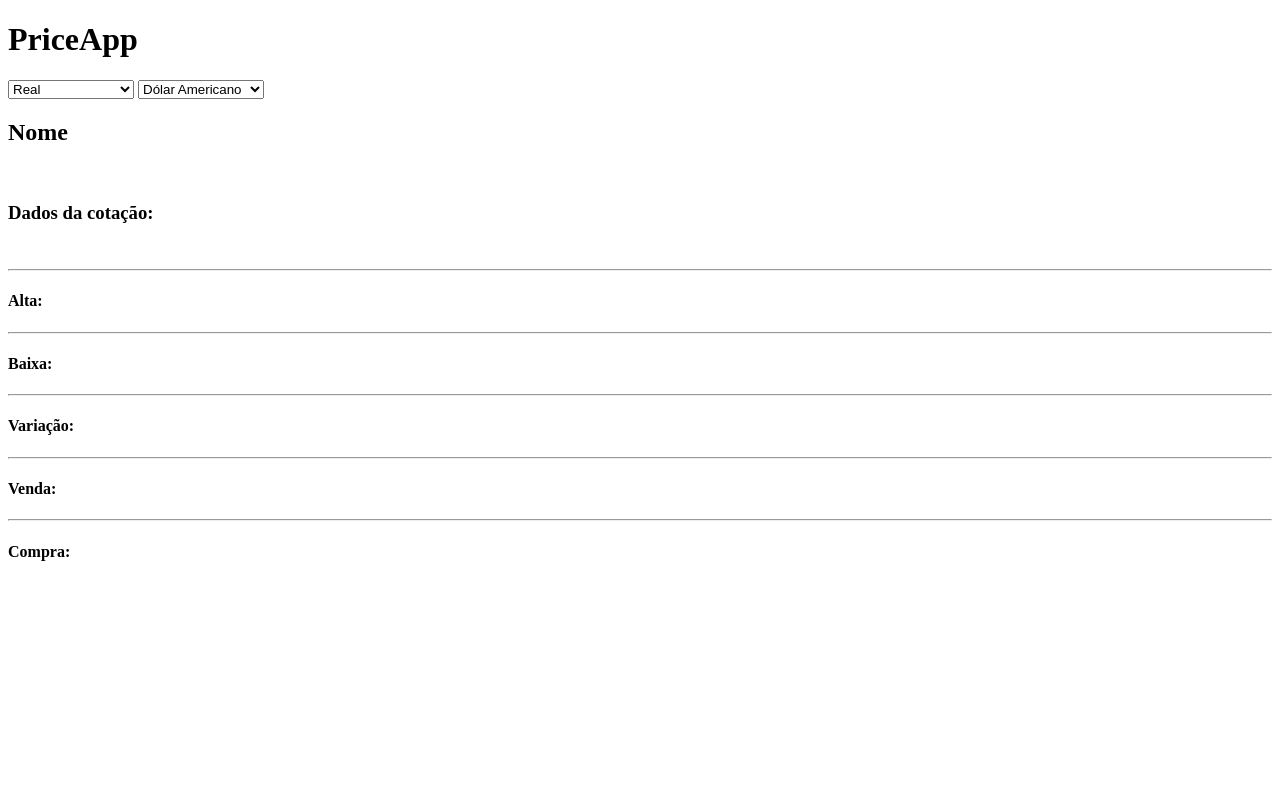
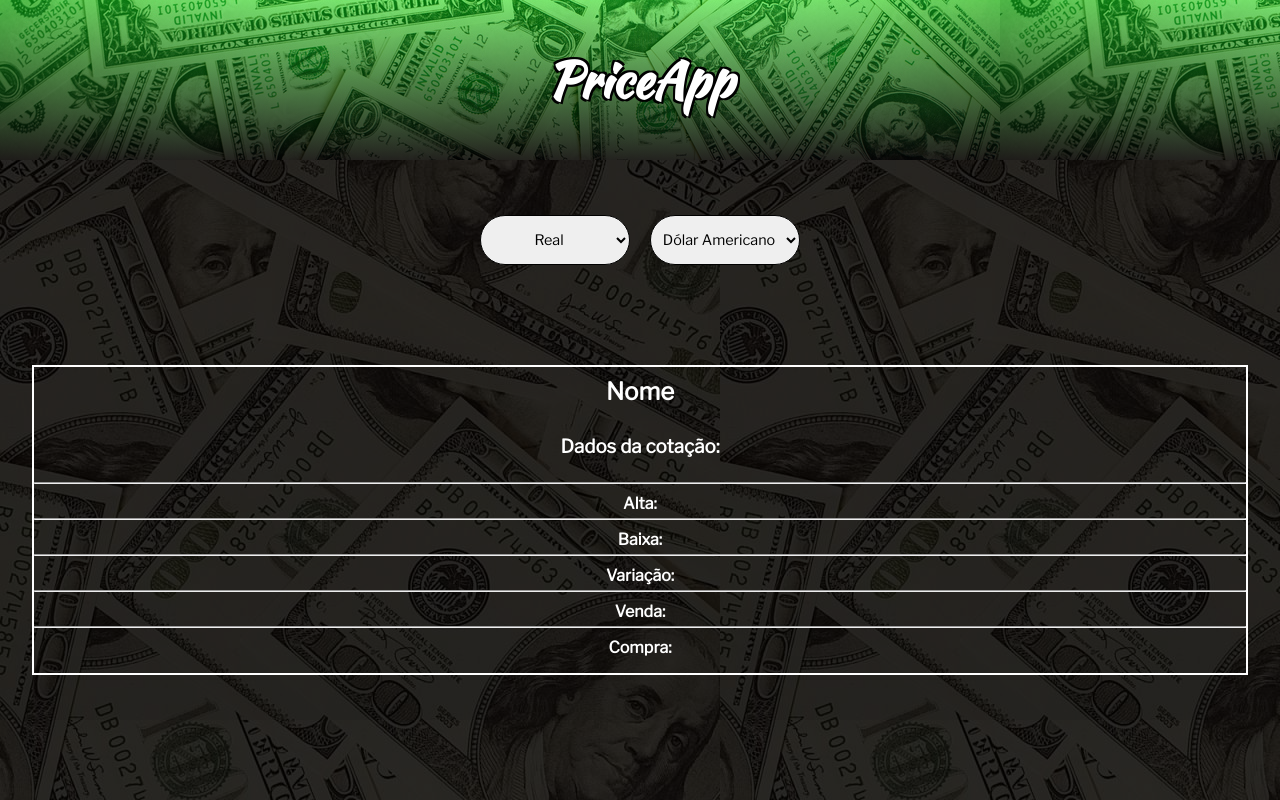
Before and after one commit to iamthepoe/PriceApp, a website: page www/index.html in a window 1280 px wide. Drawn offline with nearby package versions, Linux system fonts and the light colour scheme; no server answers.

Commit message:
adicionando imagens, aplicando css e atualizando script

```diff
--- a/www/components/script.js
+++ b/www/components/script.js
@@ -50,12 +50,9 @@ getInfo('BRL', 'USD')
         writeInfo(info);
     });
 
-select[0].addEventListener('change', ()=>{
-    getInfo(select[0].value, select[1].value)
-        .then(info=>writeInfo(info));
-})
-
-select[1].addEventListener('change', ()=>{
-    getInfo(select[0].value, select[1].value)
-        .then(info=>writeInfo(info));
-})
+select.forEach(item=>{
+    item.addEventListener('change', ()=>{
+        getInfo(select[0].value, select[1].value)
+        .then(info=> writeInfo(info));
+    });
+});
--- a/www/css/style.css
+++ b/www/css/style.css
@@ -1 +1,88 @@
 /**/
+@import url('https://fonts.googleapis.com/css2?family=Kaushan+Script&display=swap');
+@import url('https://fonts.googleapis.com/css2?family=Libre+Franklin&display=swap');
+
+*{
+    margin: 0;
+    padding: 0;
+    box-sizing: border-box;
+}
+
+:root{
+    --maingreen: #00FF70;
+    --grey: rgba(255, 255, 255, 0.966);
+    --logofont: 'Kaushan Script', cursive;
+    --mainfont: 'Libre Franklin', sans-serif;
+}
+
+body{
+    background: linear-gradient( rgba(0, 0, 0, 0.836), rgba(0, 0, 0, 0.849) ),
+    url(images/background.jpg);
+}
+.header{
+    font-family: var(--logofont);
+    display: flex;
+    justify-content: center;
+    align-items: center;
+    color: var(--grey);
+    height: 20vh;
+    width: 100%;
+    background: linear-gradient( rgba(9, 247, 21, 0.459), rgba(0, 0, 0, 0.849) ),
+    url(images/headerbackground.jpg);
+}
+
+.logo{
+    color: white;
+            font-size: 50px;
+            text-shadow: -2px 2px 0 #000,
+                          2px 2px 0 #000,
+                         2px -2px 0 #000,
+                        -2px -2px 0 #000;
+}
+
+.selection-box{
+    display: flex;
+    justify-content: center;
+    align-items: center;
+    width: 100%;
+    height: 20vh;
+}
+
+.selection-box-item{
+    font-family: var(--mainfont);
+    border-radius: 40px;
+    width: 150px;
+    height: 50px;
+    font-size: 0.9rem;
+    text-align: center;
+    margin-left: 10px;
+    margin-right: 10px;
+    border: 1px solid black;
+}
+
+.information-box{
+    display: flex;
+    justify-content: center;
+    align-items: center;
+    width: 100%;
+    height: 50vh;
+}
+
+.box{
+    text-align: center;
+    font-family: var(--mainfont);
+    color: #fff;
+    border: 2px solid #fff;
+    width: 95vw;
+    height: 310px;
+}
+.row{
+    display: flex;
+    align-items: center;
+    justify-content: center;
+    margin-top: 10px;
+}
+
+hr{
+    margin-top: 5px;
+}
--- a/www/index.html
+++ b/www/index.html
@@ -11,30 +11,20 @@
 </head>
 <body>
     <header class="header">
-        <h1>PriceApp</h1>
+        <h1 class="logo">PriceApp</h1>
     </header>
     <section class="selection-box">
         <select id="selectOne" class="selection-box-item">
             <option value="BRL">Real</option>
             <option value="EUR">Euro</option>
             <option value="USD">Dólar Americano</option>
-            <option value="CAD">Dólar Canadense</option>
-            <option value="AUD">Dólar Australiano</option>
             <option value="GBP">Libra Estrelina</option>
-            <option value="ARS">Peso Argentino</option>
-            <option value="JPY">Iene Japonês</option>
-            <option value="CNY">Yuan Chinês</option>
         </select>
         <select id="selectTwo" class="selection-box-item">
             <option value="BRL">Real</option>
             <option value="EUR">Euro</option>
             <option value="USD" selected>Dólar Americano</option>
-            <option value="CAD">Dólar Canadense</option>
-            <option value="AUD">Dólar Australiano</option>
             <option value="GBP">Libra Estrelina</option>
-            <option value="ARS">Peso Argentino</option>
-            <option value="JPY">Iene Japonês</option>
-            <option value="CNY">Yuan Chinês</option>
         </select>
     </section>
     <section class="information-box">
@@ -69,6 +59,6 @@
             </div>
         </div>
     </section>
-      <script src="components/script.js"></script>
+    <script src="components/script.js"></script>
 </body>
 </html>
```
Also changed, not shown: www/css/images/background.jpg (added), www/css/images/headerbackground.jpg (added).
